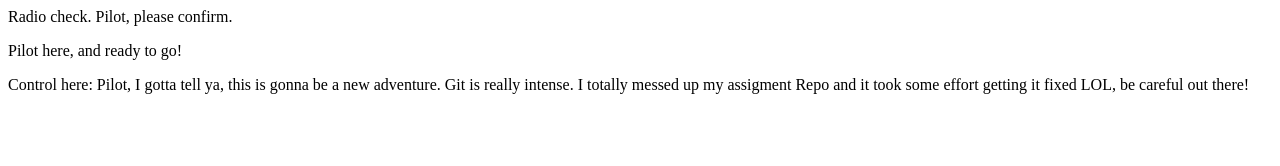
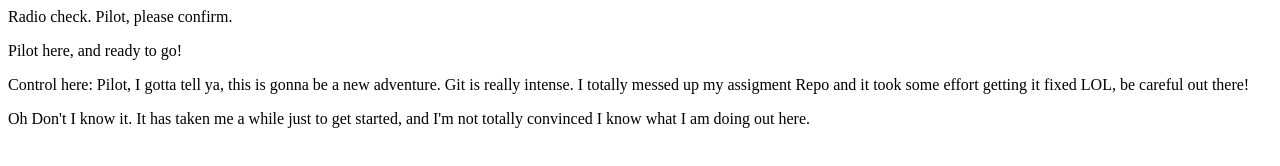
Before and after one commit to bigjake8/communication-log, a plain HTML site: page index.html in a window 1280 px wide. Drawn offline with Linux system fonts and the light colour scheme.

Commit message:
Pilot Response

```diff
--- a/index.html
+++ b/index.html
@@ -3,6 +3,6 @@
       <p>Radio check. Pilot, please confirm.</p>
       <p>Pilot here, and ready to go!</p>
       <p>Control here: Pilot, I gotta tell ya, this is gonna be a new adventure. Git is really intense. I totally messed up my assigment Repo and it took some effort getting it fixed LOL, be careful out there!</P>
-
+      <p>Oh Don't I know it. It has taken me a while just to get started, and I'm not totally convinced I know what I am doing out here.</p>
    </body>
 </html>
```
